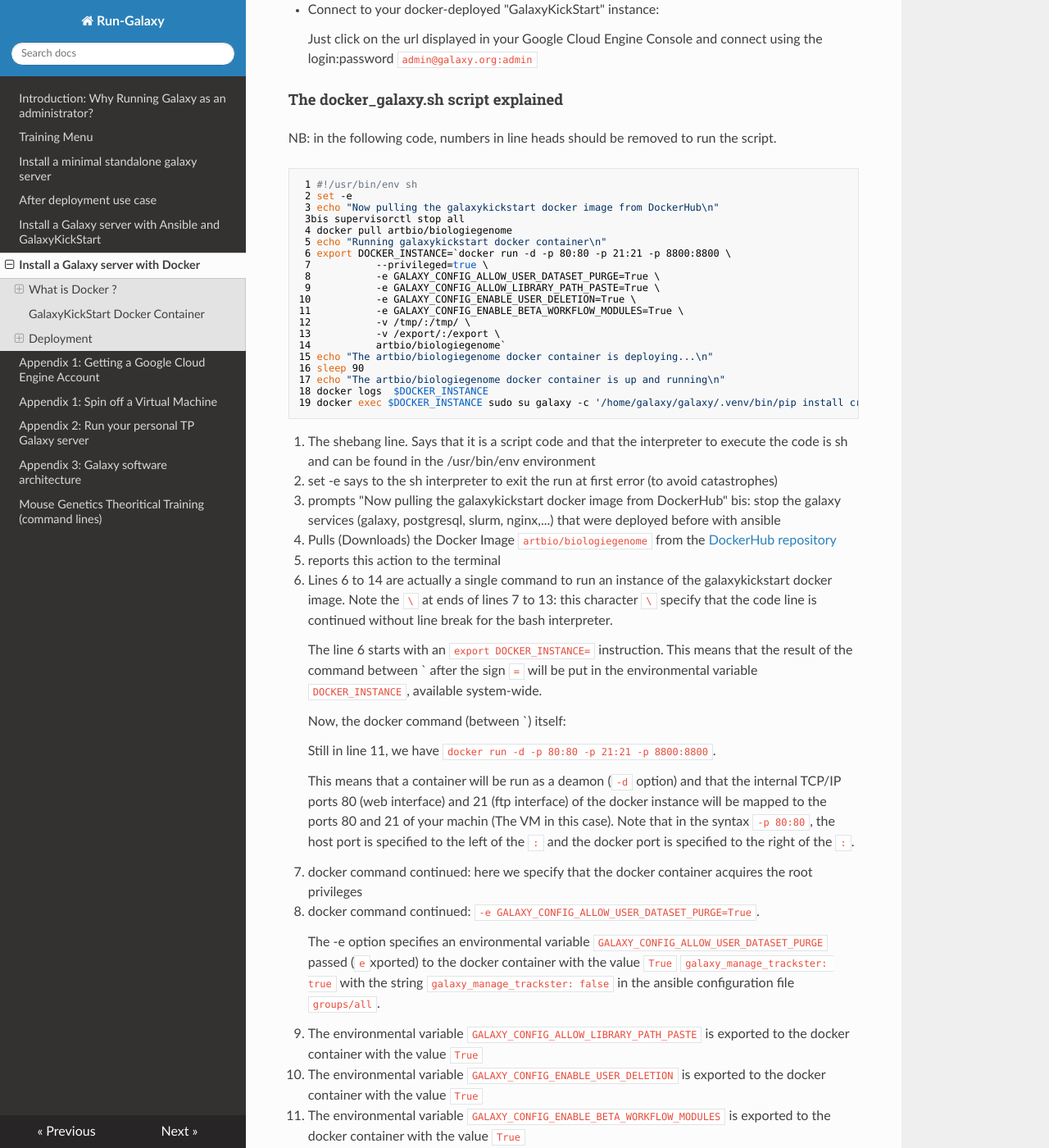
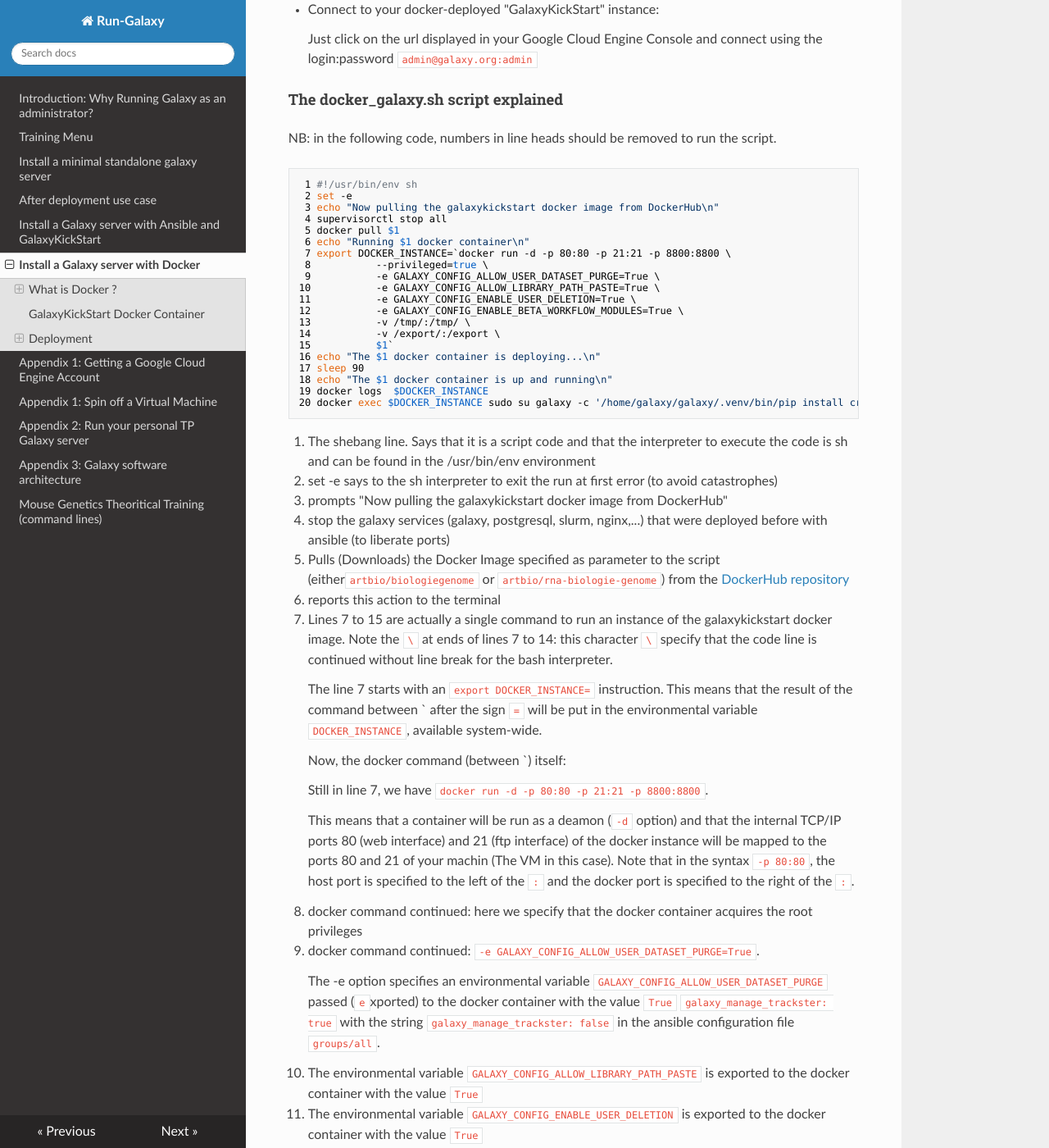
Before and after one commit to ARTbio/Run-Galaxy, an MkDocs documentation site: the page built from docs/Docker_GalaxyKickStart.md, in a window 1280 px wide and 1400 px high, scrolled down 1585 px. Shown: the whole window at 82% size. Built offline with MkDocs 1.6.1, drawn with Linux system fonts in a browser that asks for light colours; nearby versions of some CDN libraries; old or Windows-style settings are respelled for this version of MkDocs; some of the changed text lies outside the part shown.

Commit message:
update deployment scripts and the corresponding parts of the tutorial

````diff
--- a/docs/Docker_GalaxyKickStart.md
+++ b/docs/Docker_GalaxyKickStart.md
@@ -54,44 +54,44 @@ NB: in the following code, numbers in line heads should be removed to run the sc
  1 #!/usr/bin/env sh
  2 set -e
  3 echo "Now pulling the galaxykickstart docker image from DockerHub\n"
- 3bis supervisorctl stop all
- 4 docker pull artbio/biologiegenome
- 5 echo "Running galaxykickstart docker container\n"
- 6 export DOCKER_INSTANCE=`docker run -d -p 80:80 -p 21:21 -p 8800:8800 \
- 7           --privileged=true \
- 8           -e GALAXY_CONFIG_ALLOW_USER_DATASET_PURGE=True \
- 9           -e GALAXY_CONFIG_ALLOW_LIBRARY_PATH_PASTE=True \
-10           -e GALAXY_CONFIG_ENABLE_USER_DELETION=True \
-11           -e GALAXY_CONFIG_ENABLE_BETA_WORKFLOW_MODULES=True \
-12           -v /tmp/:/tmp/ \
-13           -v /export/:/export \
-14           artbio/biologiegenome`
-15 echo "The artbio/biologiegenome docker container is deploying...\n"
-16 sleep 90
-17 echo "The artbio/biologiegenome docker container is up and running\n"
-18 docker logs  $DOCKER_INSTANCE
-19 docker exec $DOCKER_INSTANCE sudo su galaxy -c '/home/galaxy/galaxy/.venv/bin/pip install cryptography==2.2.2'
+ 4 supervisorctl stop all
+ 5 docker pull $1
+ 6 echo "Running $1 docker container\n"
+ 7 export DOCKER_INSTANCE=`docker run -d -p 80:80 -p 21:21 -p 8800:8800 \
+ 8           --privileged=true \
+ 9           -e GALAXY_CONFIG_ALLOW_USER_DATASET_PURGE=True \
+10           -e GALAXY_CONFIG_ALLOW_LIBRARY_PATH_PASTE=True \
+11           -e GALAXY_CONFIG_ENABLE_USER_DELETION=True \
+12           -e GALAXY_CONFIG_ENABLE_BETA_WORKFLOW_MODULES=True \
+13           -v /tmp/:/tmp/ \
+14           -v /export/:/export \
+15           $1`
+16 echo "The $1 docker container is deploying...\n"
+17 sleep 90
+18 echo "The $1 docker container is up and running\n"
+19 docker logs  $DOCKER_INSTANCE
+20 docker exec $DOCKER_INSTANCE sudo su galaxy -c '/home/galaxy/galaxy/.venv/bin/pip install cryptography==2.2.2'
 ```
 
 1. The shebang line. Says that it is a script code and that the interpreter to execute the
 code is sh and can be found in the /usr/bin/env environment
 2. set -e says to the sh interpreter to exit the run at first error (to avoid catastrophes)
 3. prompts "Now pulling the galaxykickstart docker image from DockerHub"
-  bis: stop the galaxy services (galaxy, postgresql, slurm, nginx,...) that were deployed before with ansible
-4. Pulls (Downloads) the Docker Image `artbio/biologiegenome` from
-the [DockerHub repository](https://hub.docker.com/r/artbio/biologiegenome/)
-5. reports this action to the terminal
-6. Lines 6 to 14 are actually a single command to run an instance of the galaxykickstart
-docker image. Note the `\` at ends of lines 7 to 13: this character `\` specify that the
+4. stop the galaxy services (galaxy, postgresql, slurm, nginx,...) that were deployed before with ansible (to liberate ports)
+5. Pulls (Downloads) the Docker Image specified as parameter to the script (either`artbio/biologiegenome`
+or `artbio/rna-biologie-genome`) from the [DockerHub repository](https://hub.docker.com/r/artbio/biologiegenome/)
+6. reports this action to the terminal
+7. Lines 7 to 15 are actually a single command to run an instance of the galaxykickstart
+docker image. Note the `\` at ends of lines 7 to 14: this character `\` specify that the
 code line is continued without line break for the bash interpreter.
 
-    The line 6 starts with an `export DOCKER_INSTANCE=` instruction. This means that the result
+    The line 7 starts with an `export DOCKER_INSTANCE=` instruction. This means that the result
     of the command between \` after the sign `=` will be put in the environmental variable
     `DOCKER_INSTANCE`, available system-wide.
 
     Now, the docker command (between \`) itself:
 
-    Still in line 11, we have `docker run -d -p 80:80 -p 21:21 -p 8800:8800`.
+    Still in line 7, we have `docker run -d -p 80:80 -p 21:21 -p 8800:8800`.
 
     This means that a container will be run as a deamon (`-d ` option) and that the internal
     TCP/IP ports 80 (web interface) and 21 (ftp interface) of the docker instance will be mapped
@@ -132,15 +132,16 @@ should have by default an /export directory) to an /export directory of the host
     Now, if you stop and remove the docker container, all exported directory will persist in the host.
     If you don't do that, all operations performed with a container are lost when you stop this container !
 
-14. This is the end of the docker run command. The docker image to be instantiated is specified.
-15. reports to the terminal user
-16. wait 90 sec during the docker container deployment
-17. reports to the terminal user
-18. Now that the docker container is launched, you can access its logs with the command
+15. This is the end of the docker run command. The docker image to be instantiated is specified by $1 variable,
+the parameter passed to the script at runtime.
+16. reports to the terminal user
+17. wait 90 sec during the docker container deployment
+18. reports to the terminal user
+19. Now that the docker container is launched, you can access its logs with the command
 `docker logs ` followed by the identification number of the docker container.
 We have put this ID in the variable `DOCKER_INSTANCE`
 and we access to the content of this variable by prefixing the variable with a `$ `:
-`docker logs -f $DOCKER_INSTANCE`
-19. This is just an update of the python package `cryptography` for the galaxy server. You see
+`docker logs $DOCKER_INSTANCE`
+20. This is just an update of the python package `cryptography` required for the galaxy server. You see
 here an example of how a user can interact with the docker container to adjust the services it
 is providing.
````
Also changed, not shown: other parts of docs/Docker_GalaxyKickStart.md (+7 -7 lines), docs/GalaxyKickStart.md (+14 -20 lines), 1 other file.
